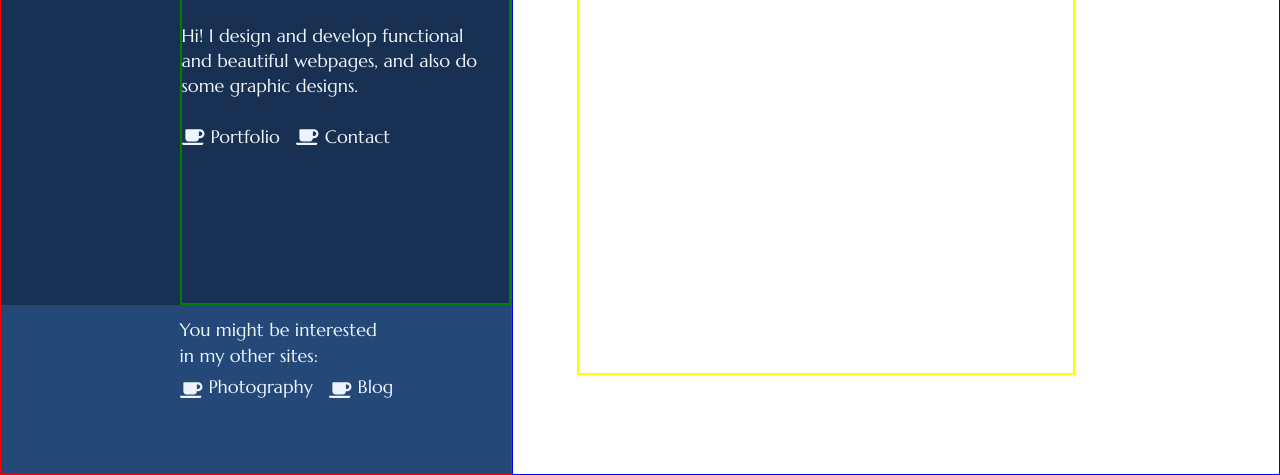
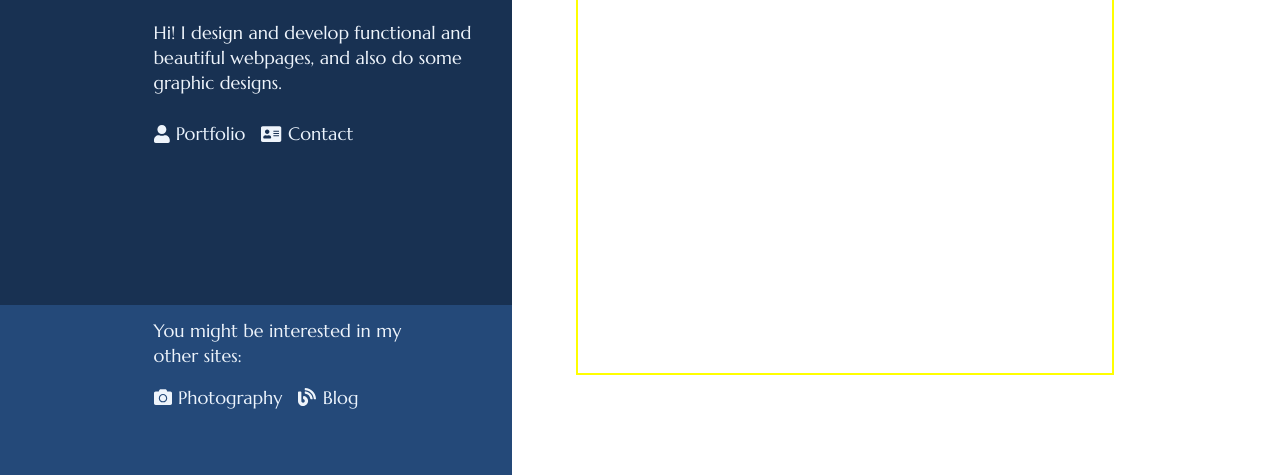
Before and after one commit to soth-code/masayashinoda.github.io, a Gatsby site: page / in a window 1280 px wide. Shown: the part 325-800 px from the top of the page. Built offline with nearby package versions, Linux system fonts and the light colour scheme; Gatsby itself is replaced by a stand-in of ours; a web font is replaced by a local one.

Commit message:
left and right inner margins change to 70% and fontawesome addition

```diff
--- a/src/components/header.js
+++ b/src/components/header.js
@@ -7,7 +7,8 @@
 
 //fa import
 import { FontAwesomeIcon } from "@fortawesome/react-fontawesome"
-import { faCoffee } from "@fortawesome/free-solid-svg-icons"
+import { faUser } from "@fortawesome/free-solid-svg-icons"
+import { faAddressCard } from "@fortawesome/free-solid-svg-icons"
 
 //logo import
 import logo from "../images/logo.png"
@@ -35,11 +36,11 @@
       </p>
       <nav>
         <Link to="/">
-          <FontAwesomeIcon icon={faCoffee} />
+          <FontAwesomeIcon icon={faUser} />
           <p>Portfolio</p>
         </Link>
         <Link to="/">
-          <FontAwesomeIcon icon={faCoffee} />
+          <FontAwesomeIcon icon={faAddressCard} />
           <p>Contact</p>
         </Link>
       </nav>
--- a/src/components/layout.js
+++ b/src/components/layout.js
@@ -18,7 +18,8 @@
 
 //fa import
 import { FontAwesomeIcon } from "@fortawesome/react-fontawesome"
-import { faCoffee } from "@fortawesome/free-solid-svg-icons"
+import { faCamera } from "@fortawesome/free-solid-svg-icons"
+import { faBlog } from "@fortawesome/free-solid-svg-icons"
 
 const Layout = ({ children }) => {
   const data = useStaticQuery(graphql`
@@ -54,11 +55,11 @@
                 <p>You might be interested in my other sites:</p>
                 <nav>
                   <Link to="https://masayaphoto.netlify.app">
-                    <FontAwesomeIcon icon={faCoffee} />
+                    <FontAwesomeIcon icon={faCamera} />
                     <p>Photography</p>
                   </Link>
                   <Link to="https://masayablog.netlify.app">
-                    <FontAwesomeIcon icon={faCoffee} />
+                    <FontAwesomeIcon icon={faBlog} />
                     <p>Blog</p>
                   </Link>
                 </nav>
--- a/src/components/styles.scss
+++ b/src/components/styles.scss
@@ -43,7 +43,6 @@
     a {
       font-family: $font-body;
       font-size: 18px;
-      color: adjust-hue($clr-primary, 25%);
     }
     //link
     a {
@@ -54,6 +53,7 @@
       p {
         margin: 0;
         margin-left: 0.5vmax;
+        color: saturate($clr-white, 15%);
       }
     }
     a:nth-of-type(even) {
@@ -77,18 +77,18 @@
     }
     .layout-left {
       align-items: flex-end;
-      border: 1px solid red; //debug
       width: 40vw;
       background: $clr-primary;
+      //border: 1px solid red; //debug
       .margins {
         display: flex;
         flex-direction: column;
         justify-content: space-between;
         height: 75%;
-        width: 65%;
-        border: 2px solid green; //debug
+        width: 70%;
         padding-right: 1.25vmax;
         margin-top: 15vh;
+        //border: 2px solid green; //debug
       }
       //footer
       .margins-bottom {
@@ -98,16 +98,14 @@
         display: flex;
         justify-content: flex-end;
         div {
-          width: 65%;
+          width: 70%;
           margin-top: 0.5vmax;
           justify-content: flex-start;
-          p {
-            margin-bottom: 0.5vmax;
-          }
           footer {
             display: flex;
             flex-direction: column;
             nav {
+              margin-top: -0.75vmax;
               display: flex;
               align-items: center;
             }
@@ -123,11 +121,11 @@
     }
     .layout-right {
       align-items: flex-start;
-      border: 1px solid blue; //debug
       width: 60vw;
+      //border: 1px solid blue; //debug
       .margins {
         height: 75vh;
-        width: 65%;
+        width: 70%;
         margin-left: 5vmax;
         border: 2px solid yellow; //debug
       }
```
Also changed, not shown: src/components/styles.css, 1 other file.
